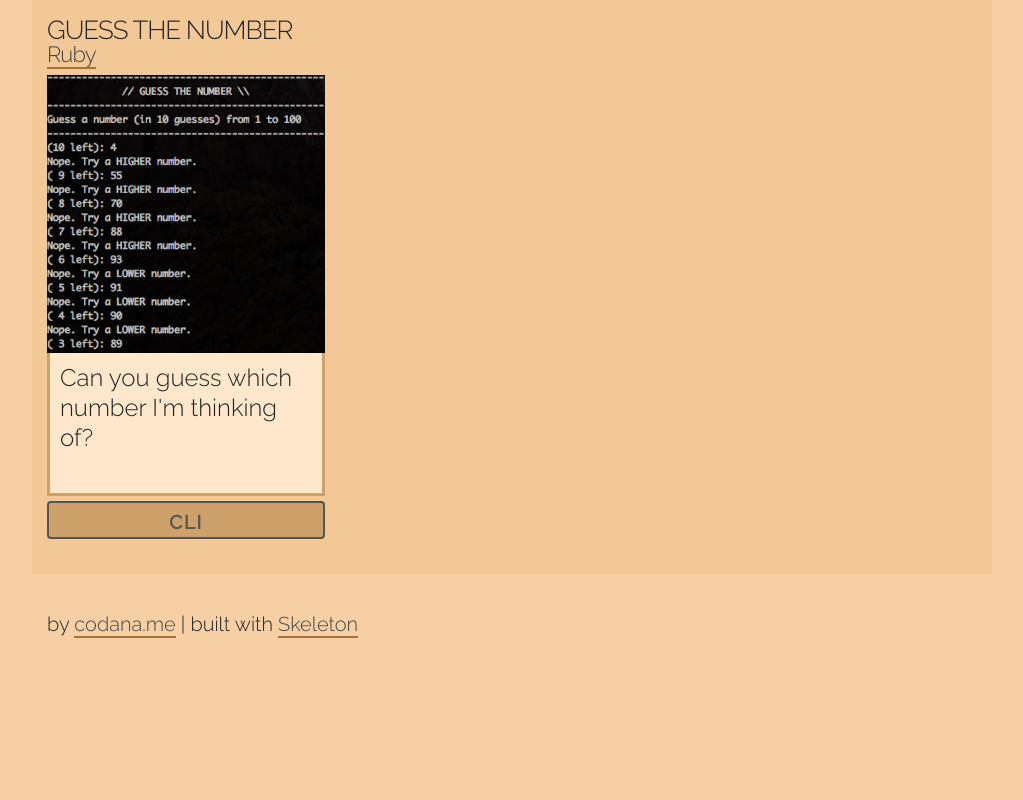
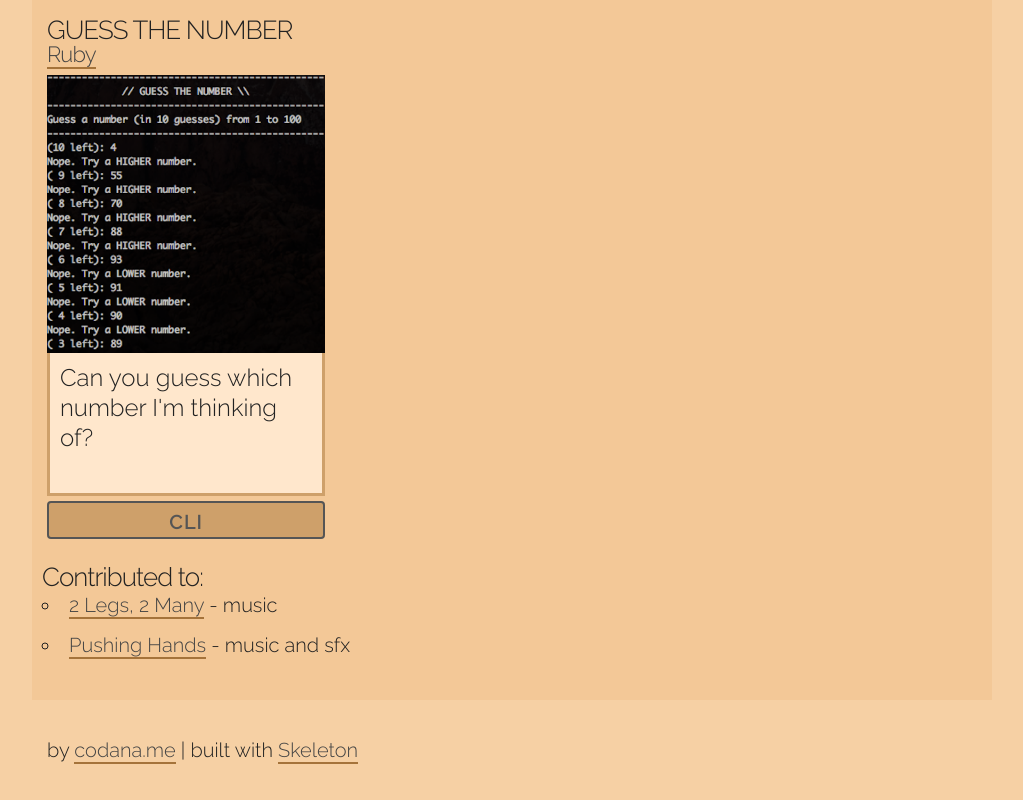
Before and after one commit to michaelchadwick/games-portfolio, a plain HTML site: page index.html in a window 1280 px wide. Shown: the part 1291-2091 px from the top of the page, without its empty margins (128-1151 px from the left). Before the commit the page ends 1965 px from the top, so only its background shows below. Drawn offline with Linux system fonts and the light colour scheme.

Commit message:
added some non-dev contributions

```diff
--- a/index.html
+++ b/index.html
@@ -115,8 +115,18 @@
 	        <div class="downloads">
 	          <a class="button" href="https://github.com/michaelchadwick/guess-the-number/archive/master.zip">CLI</a>
 	        </div>
-	      </div>
-	    </div><!-- row -->
+        </div>
+      </div><!-- row -->
+
+      <div class="row">
+        <div class="twelve columns">
+          <h3>Contributed to:</h3>
+          <ul>
+            <li><a href="http://ludumdare.com/compo/ludum-dare-28/?action=preview&uid=29417">2 Legs, 2 Many</a> - music</li>
+            <li><a href="https://github.com/jimmycuadra/pushing-hands">Pushing Hands</a> - music and sfx</li>
+          </ul>
+        </div>
+      </div>
 
     </section>
 
```
